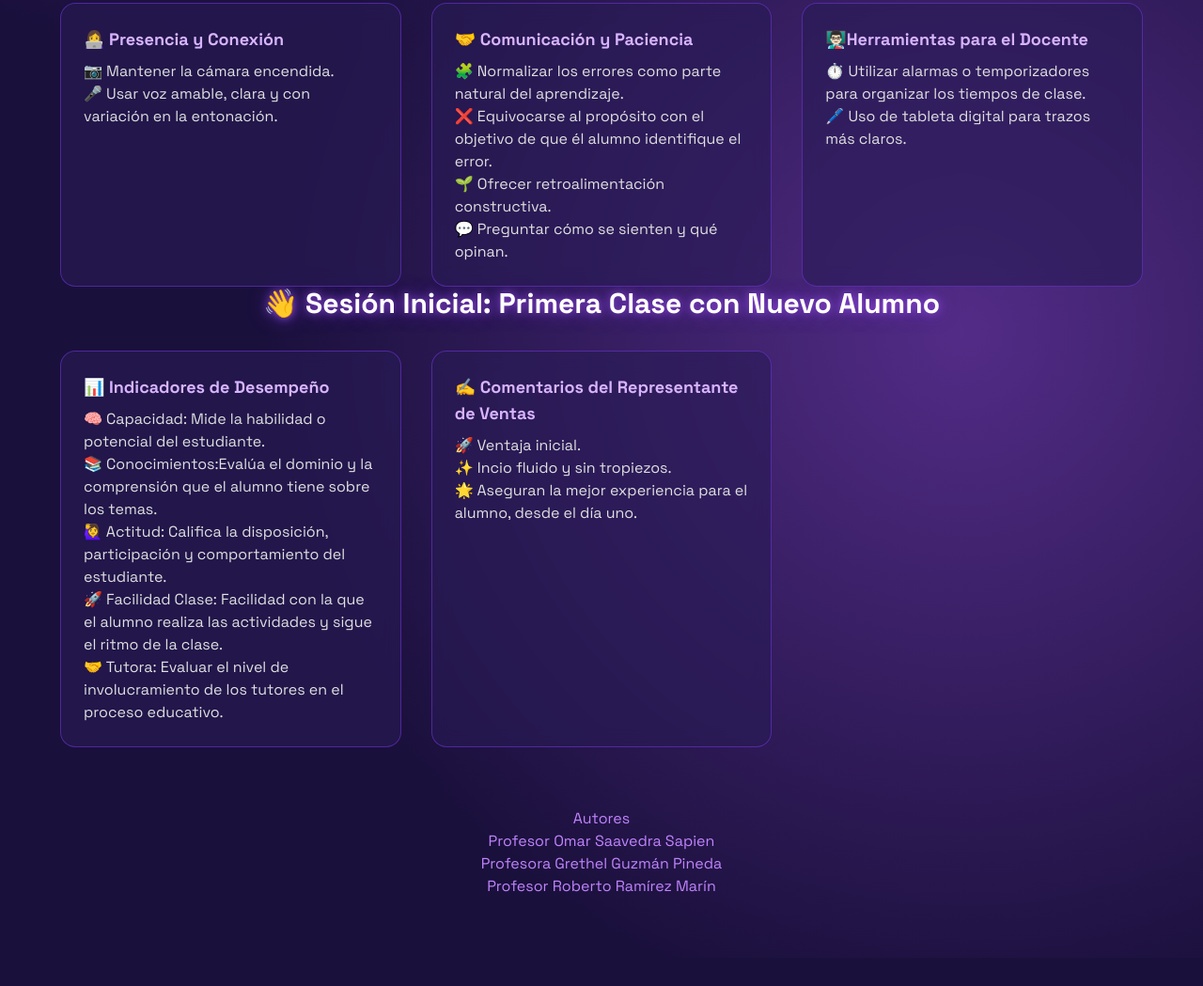
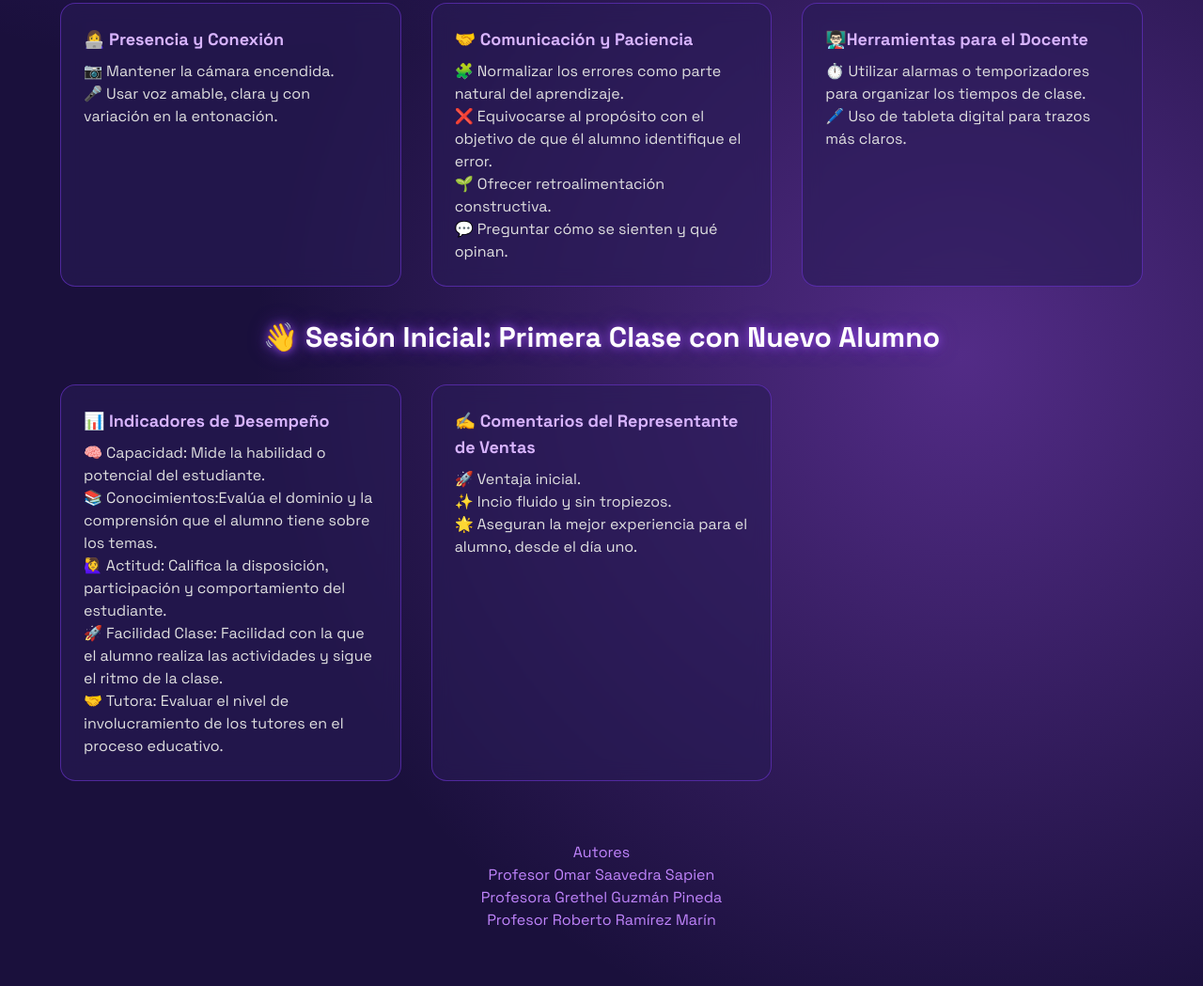
Before and after one commit to robertoramirezmarin/Clases-de-Calidad, a plain HTML site: page index.html in a window 1280 px wide. Shown: the part 1203-2252 px from the top of the page at 94% size. Before the commit the page ends 2222 px from the top, so only its background shows below. Drawn offline with nearby package versions, Linux system fonts and the light colour scheme.

Commit message:
Update index.html

```diff
--- a/index.html
+++ b/index.html
@@ -157,7 +157,7 @@
 
              <!-- Primera Clase -->
             <section id="trust-2">
-                <h2 class="text-3xl font-bold text-center mb-8 text-white header-glow">👋 Sesión Inicial: Primera Clase con Nuevo Alumno</h2>
+                <h2 class="text-3xl font-bold text-center mb-8 text-white header-glow"><br>👋 Sesión Inicial: Primera Clase con Nuevo Alumno</h2>
             <div class="grid grid-cols-1 sm:grid-cols-2 lg:grid-cols-3 gap-8">
                 <div class="card rounded-2xl p-6">
                     <h3 class="font-bold text-lg mb-2 text-purple-300">📊 Indicadores de Desempeño</h3>
```
